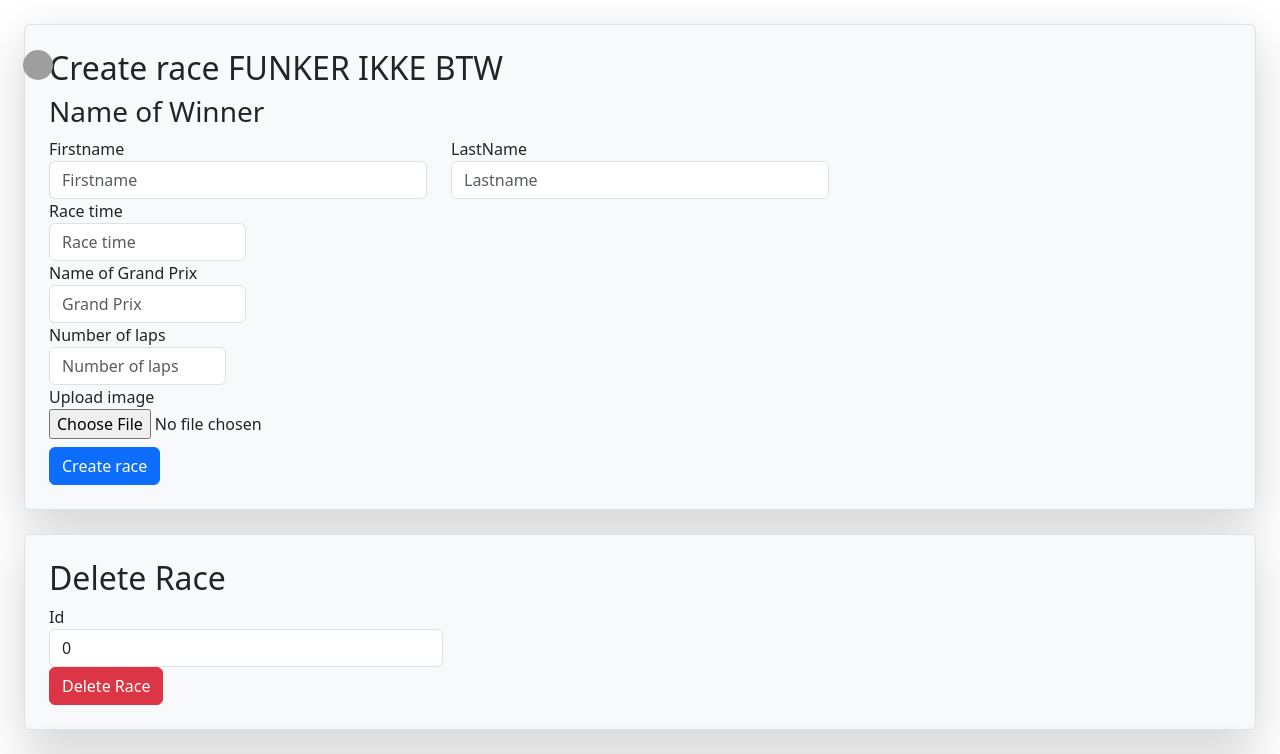
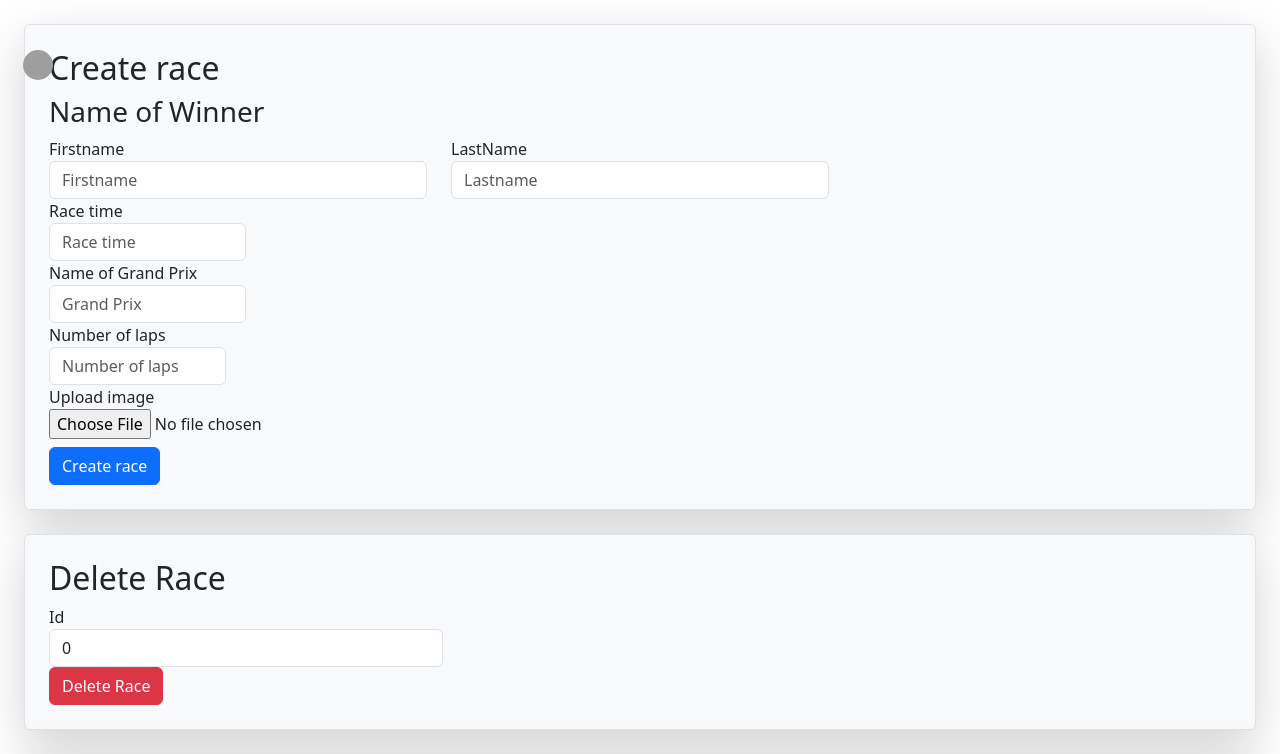
Before and after one commit to eliasWolden/DS3101-webutvikling-eksamen, a React (Vite) app in the folder formula1/: page /CRUDRacePage in a window 1280 px wide. Shown: the top 754 px of the page. Built offline with nearby package versions, Linux system fonts and the light colour scheme; no server answers; grey boxes are pictures that could not be loaded.

Commit message:
navne endring

```diff
--- a/formula1/src/components/CRUD/Races/CreateRace.tsx
+++ b/formula1/src/components/CRUD/Races/CreateRace.tsx
@@ -71,7 +71,7 @@ const AddRace: FC = () => {
 
   return (
     <form className="bg-light p-4 m-4 border rounded shadow-lg">
-      <h2>Create race FUNKER IKKE BTW</h2>
+      <h2>Create race</h2>
 
       <div className='row'>
         <h3>Name of Winner</h3>
```
Also changed, not shown: 1 other file (tests, documents, lock files or other folders).
